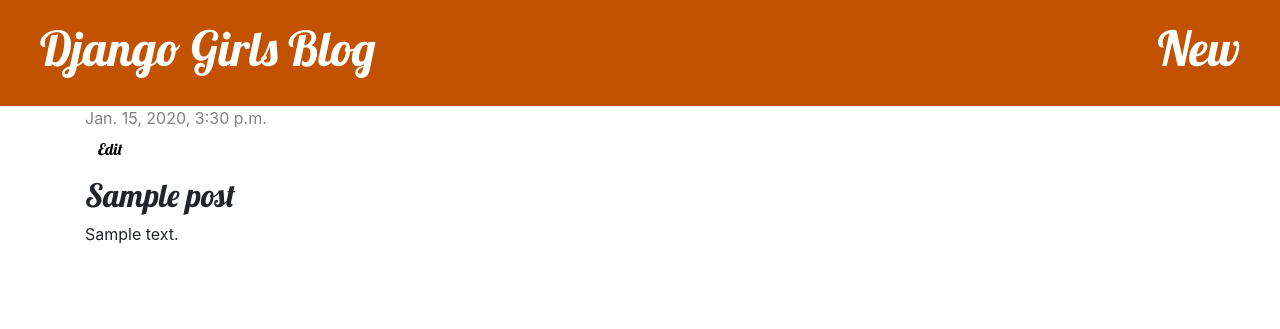
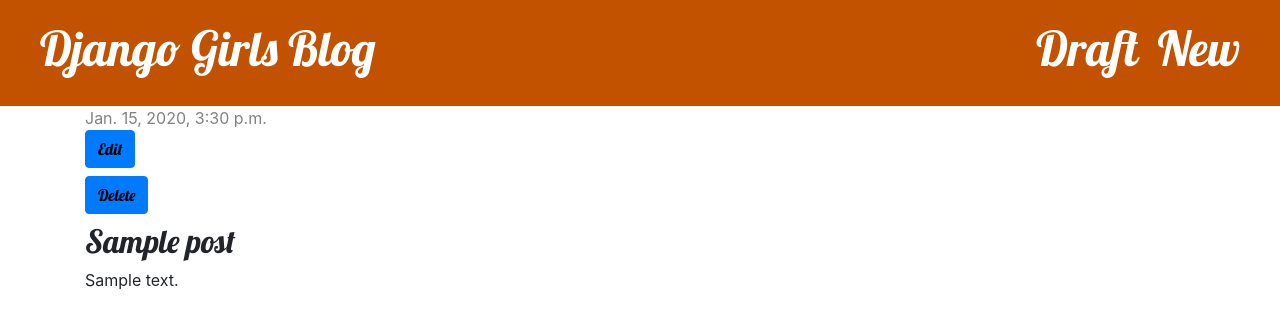
Before and after one commit to vishwaspuri/my-first-blog, a Django app: page /post/1/ in a window 1280 px wide. Shown: the top 329 px of the page. Run offline with Django 3.2, Linux system fonts and the light colour scheme; a user stored in the database is signed in; tables that the repository leaves empty hold one stand-in row (values such as "Sample post"); some libraries are stand-ins or nearby versions.

Commit message:
Added drafts and delete feature

```diff
--- a/blog/templates/blog/base.html
+++ b/blog/templates/blog/base.html
@@ -12,6 +12,9 @@
     		{% if user.is_authenticated %}
     			<a href="{% url 'post_new' %}" class="top-menu"><h1>New</h1></a>
     		{% endif %}
+            {% if user.is_authenticated %}
+                <a href="{% url 'post_draft_list' %}" class="top-menu"><h1>Draft</h1></a>
+            {% endif %}
     		<h1><a href="/">Django Girls Blog</a></h1>
     	</div>
     	<div class="content container">
--- a/blog/templates/blog/post_detail.html
+++ b/blog/templates/blog/post_detail.html
@@ -5,9 +5,14 @@
 			<div class="date">
 				{{ post.published_date }}
 			</div>
+		{% else %}
+			<h2><a class='btn btn-default' href="{% url 'post_publish' pk=post.pk %}">Publish</a></h2>
 		{% endif %}
 		{% if user.is_authenticated %}
-				<h2><a class="btn btn-default" href="{% url 'post_edit' pk=post.pk %}">Edit</a><h2>
+				<h2><a class="btn btn-primary" href="{% url 'post_edit' pk=post.pk %}">Edit</a><h2>
+		{% endif %}
+		{% if user.is_authenticated %}
+				<h2><a class="btn btn-primary" href="{% url 'post_remove' pk=post.pk %}">Delete</a><h2>
 		{% endif %}
 			<h2>{{ post.title }}</h2>
 			<p>{{ post.text|linebreaksbr }}</p>
--- a/blog/urls.py
+++ b/blog/urls.py
@@ -6,5 +6,9 @@ urlpatterns = [
 	path('',views.post_list, name='post_list'),
 	path('post/<int:pk>/',views.post_detail, name='post_detail'),
 	path('post/new/', views.post_new, name='post_new'),
-	path('post/<int:pk>/edit/', views.post_edit, name="post_edit")
+	path('post/<int:pk>/edit/', views.post_edit, name="post_edit"),
+	path('drafts/',views.post_draft_list, name='post_draft_list'),
+	path('post/<int:pk>/publish/',views.post_publish, name='post_publish'),
+	path('post/<int:pk>/remove/', views.post_remove, name='post_remove'),
+
 ]
--- a/blog/views.py
+++ b/blog/views.py
@@ -18,7 +18,6 @@ def post_new(request):
 		if form.is_valid():
 			post=form.save(commit=False)
 			post.author=request.user
-			post.published_date=timezone.now()
 			post.save()
 			return redirect('post_detail', pk=post.pk)
 	else:
@@ -32,9 +31,22 @@ def post_edit(request, pk):
 		if form.is_valid():
 			post=form.save(commit=False)
 			post.author=request.user
-			post.published_date=timezone.now()
 			post.save()
 			return redirect('post_detail', pk=post.pk)
 	else:
 		form=PostForm(instance=post)
 	return render(request, 'blog/post_edit.html', {'form':form})
+
+def post_draft_list(request):
+	posts = Post.objects.filter(published_date__isnull=True).order_by('created_date')
+	return render(request, 'blog/post_draft_list.html', {'posts':posts})
+
+def post_publish(request,pk):
+	post = get_object_or_404(Post,pk=pk)
+	post.publish()
+	return redirect('post_detail',pk=post.pk)
+
+def post_remove(request,pk):
+	post=get_object_or_404(Post,pk=pk)
+	post.delete()
+	return redirect('post_list')
```
Also changed, not shown: blog/templates/blog/post_draft_list.html (added, +10 -0 lines).
